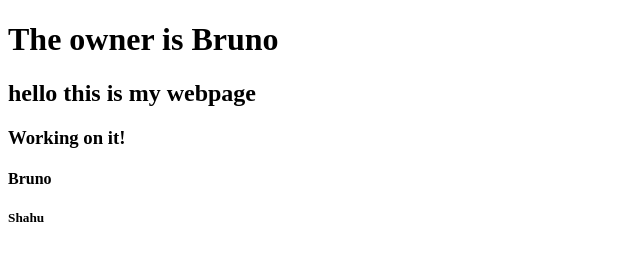
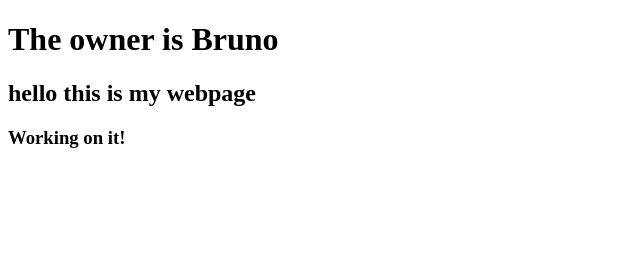
Before and after one commit to BrunoBruno123/HolbertonTest, a plain HTML site: page index.html in a window 1280 px wide. Shown: the full height of the page, 0-640 px from the left. Drawn offline with Linux system fonts and the light colour scheme.

Commit message:
Update index.html

```diff
--- a/index.html
+++ b/index.html
@@ -7,7 +7,5 @@
         <h1>The owner is Bruno</h1>
         <h2>hello this is my webpage</h2>
         <h3>Working on it!</h3>
-        <h4>Bruno</h4>
-        <h5>Shahu</h5>
     </body>
 </html>
```
